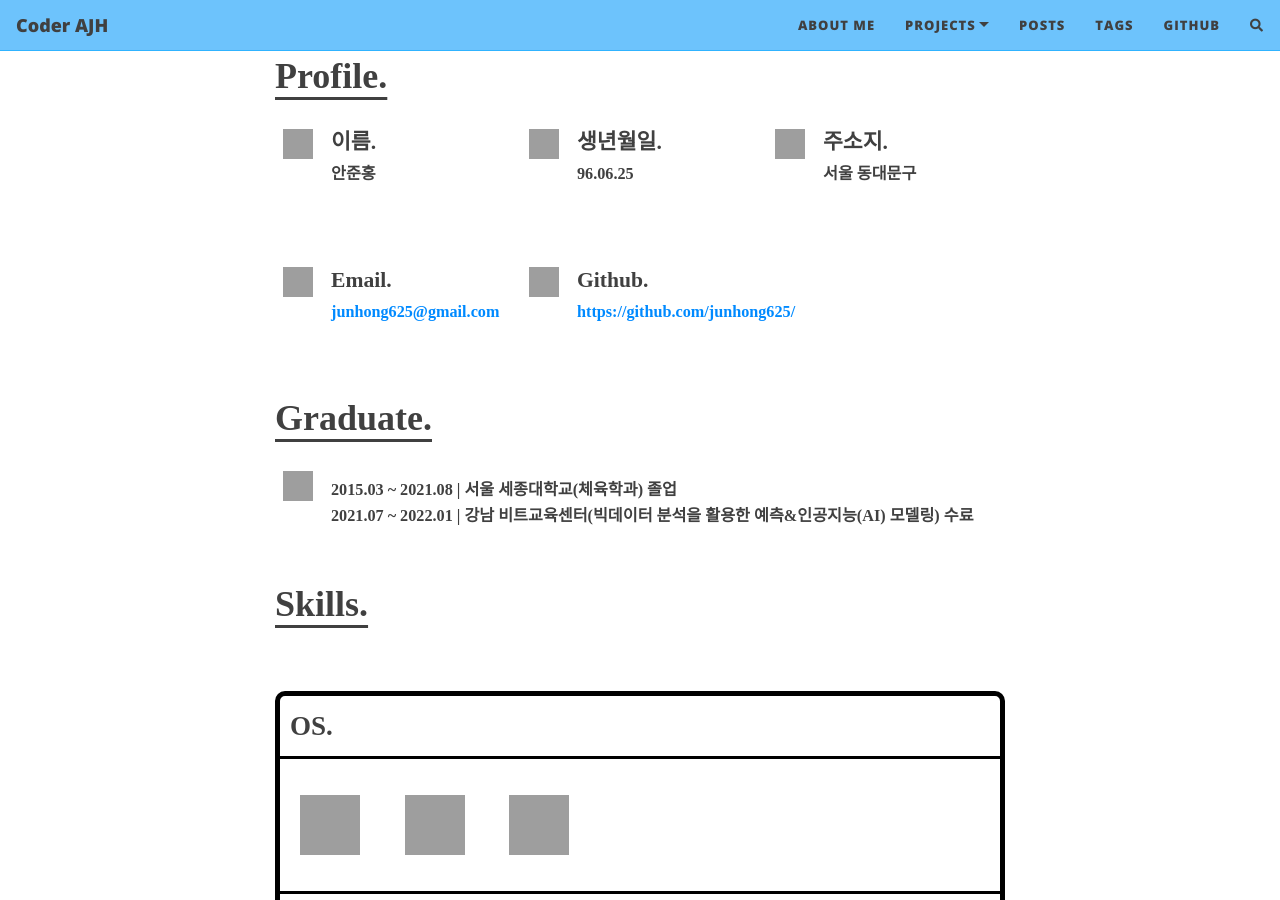
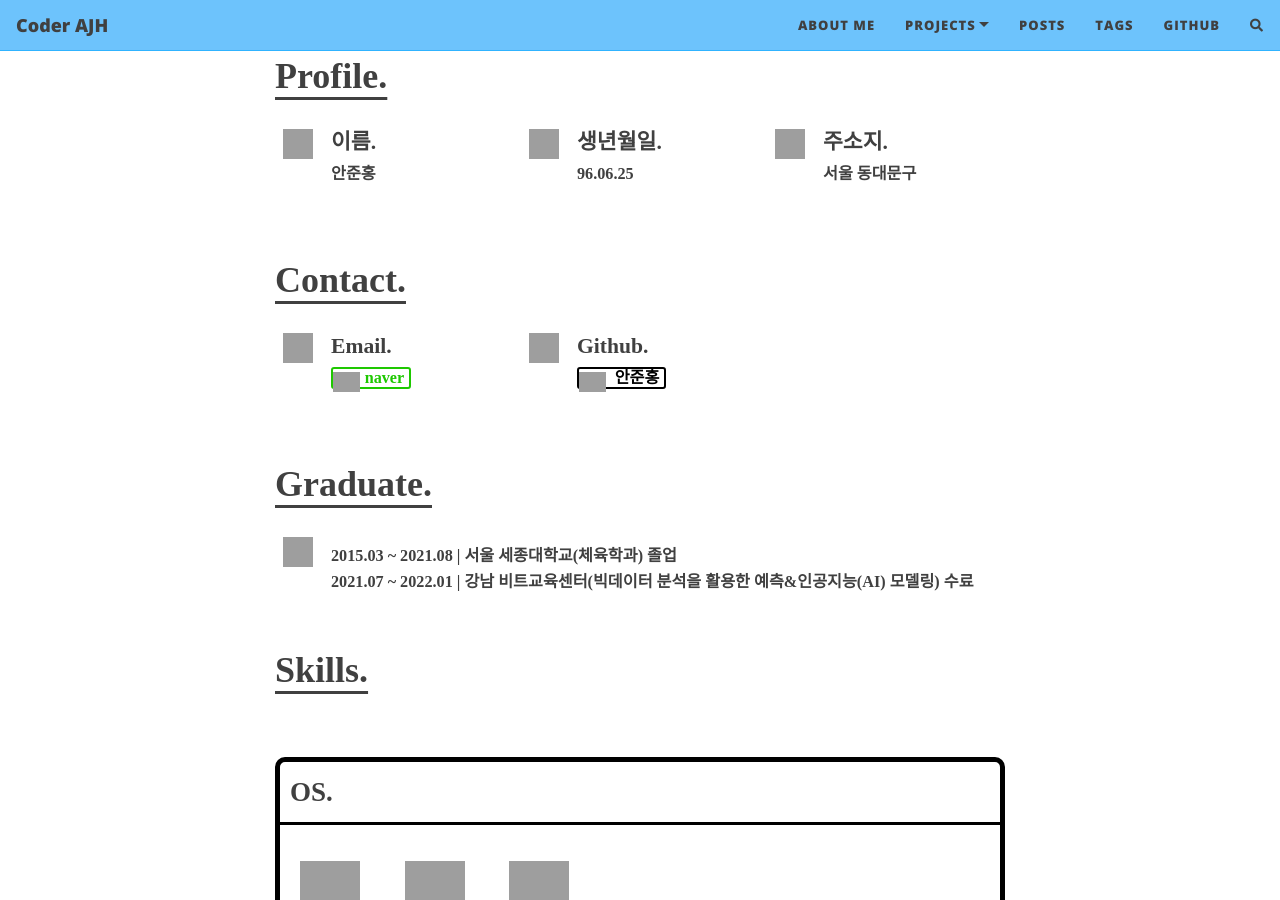
Before and after one commit to junhong625/junhong625.github.io, a Jekyll site: the page built from aboutme.md, in a window 1280 px wide and 900 px high, scrolled down 492 px. Built offline with Jekyll 4.4.1, drawn with Linux system fonts in a browser that asks for light colours; nearby versions of some CDN libraries; comment, search, counter and statistics services are not loaded; grey boxes are pictures that could not be loaded.

Commit message:
Update aboutme.md

```diff
--- a/aboutme.md
+++ b/aboutme.md
@@ -12,7 +12,7 @@ layout: page
 <div style="background-color: white; border-radius:50px; border:5px solid black;">
 <div style="font: normal bold 2em/2em 'sans-serif'; text-align:center;">
 안녕하세요.
-<img height=30 src="https://camo.githubusercontent.com/e8e7b06ecf583bc040eb60e44eb5b8e0ecc5421320a92929ce21522dbc34c891/68747470733a2f2f6d656469612e67697068792e636f6d2f6d656469612f6876524a434c467a6361737252346961377a2f67697068792e676966">
+<img height=40 src="https://camo.githubusercontent.com/e8e7b06ecf583bc040eb60e44eb5b8e0ecc5421320a92929ce21522dbc34c891/68747470733a2f2f6d656469612e67697068792e636f6d2f6d656469612f6876524a434c467a6361737252346961377a2f67697068792e676966">
 <br>
 <span style="color:CornflowerBlue; float:center; font: normal bold 1.2em/1.2em 'sans-serif';">소통</span>하며 함께 <span style="color:LightCoral; float:center; font: normal bold 1.2em/1.2em 'sans-serif';;">성장</span>하는 개발자 <span style="font: normal bold 1.5em/1.5em 'sans-serif'; float:center;">
 <br>『 안준홍 』</span>입니다.
@@ -48,15 +48,20 @@ Profile.
 <br>
 <br>
 
+<p style="font: normal bold 2em/1em 'sans-serif'; text-align:left; text-decoration: underline; text-underline-position:under;">
+Contact.
+</p>
 <div class="box">
     <img src="https://user-images.githubusercontent.com/83000975/153439370-563972e4-8f2e-4c18-b96c-ab68029fcf90.jpg" height=30 width=30>
 </div>
 <div class="text" style="width: 200px;">
 Email.
-<a href="mailto:junhong625@gmail.com">
 <br>
-<sub>junhong625@gmail.com</sub>
+<sub>
+<a style="color:#1EC800; background-color:white; text-decoration:none; border-radius:3px; border:2px solid #1EC800; padding-right:5px;" href="mailto:junhong625@gmail.com">
+<img style="float:cneter; margin-right:5px; margin-bottom:-5px;" height=20 src="https://user-images.githubusercontent.com/83000975/165331894-94882dfe-bc91-44ee-9112-6bebc1e1102f.png">naver
 </a>
+</sub>
 </div>
 
 <div class="box">
@@ -64,10 +69,14 @@ Email.
 </div>
 <div class="text">
 Github.
-<a href="https://github.com/junhong625/">
 <br>
-<sub>https://github.com/junhong625/</sub>
+<sub>
+<a style="color:black; background-color:white; text-decoration:none; border-radius:3px; border:2px solid black; padding-right:5px;" href="https://github.com/junhong625/">
+<img style="float:cneter; margin-right:5px; margin-bottom:-5px;" height=20 src="https://user-images.githubusercontent.com/83000975/165335373-ee5dbce9-3a13-455f-a93b-ea4026e04058.png">
+안준홍
+<br>
 </a>
+</sub>
 </div>
 
 <br>
```
